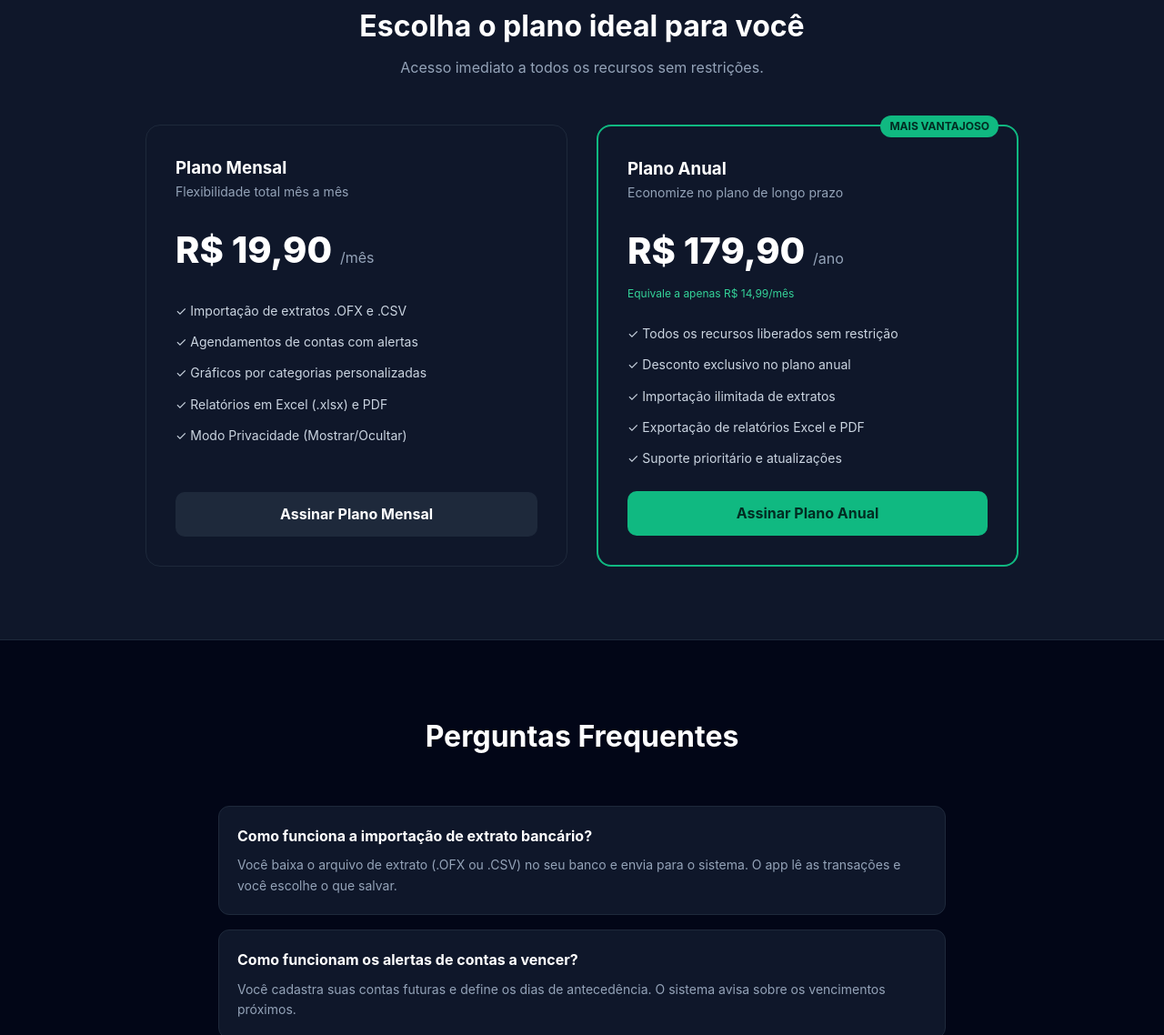
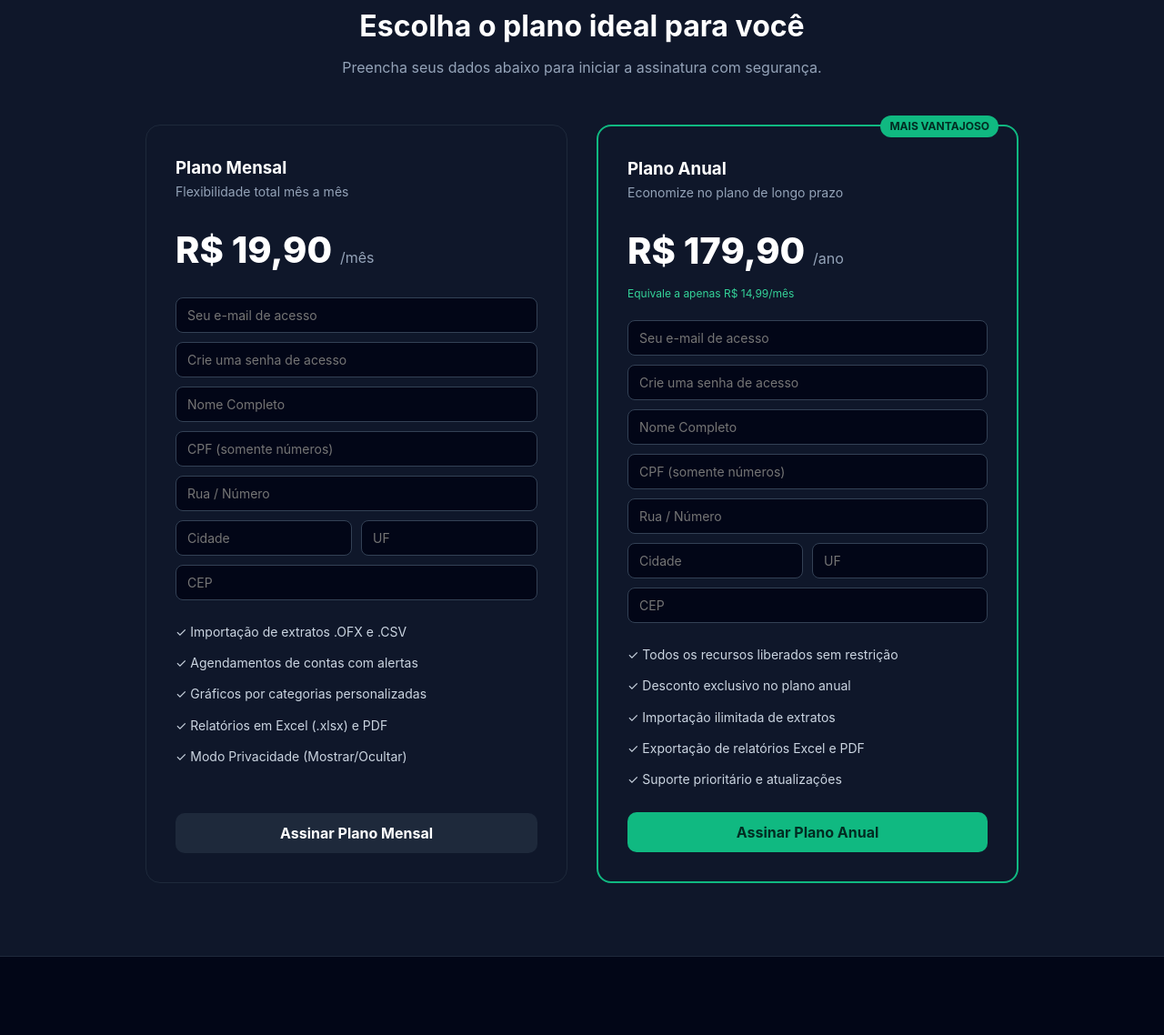
Before and after one commit to gtdueli/meu-controle-financeiro-landing, a website: page index.html in a window 1280 px wide. Shown: the part 2185-3323 px from the top of the page at 91% size. Drawn offline with Linux system fonts and the light colour scheme.

Commit message:
Implementa coleta de dados fiscais no frontend e cadastro de cliente no Stripe

```diff
--- a/index.html
+++ b/index.html
@@ -22,8 +22,7 @@
     h1 { font-size: 2.75rem; color: #fff; margin-top: 20px; font-weight: 800; line-height: 1.2; }
     h1 span { color: #34d399; }
     .subtitle { color: #94a3b8; font-size: 1.125rem; margin-top: 20px; max-width: 700px; margin-left: auto; margin-right: auto; }
-.cta-btn {
-  display: inline-block; background: #10b981; color: #022c22; font-weight: bold; padding: 16px 32px; border-radius: 12px; text-decoration: none; margin-top: 30px; font-size: 1.125rem; transition: 0.2s; position: relative;z-index: 10;}
+    .cta-btn { display: inline-block; background: #10b981; color: #022c22; font-weight: bold; padding: 16px 32px; border-radius: 12px; text-decoration: none; margin-top: 30px; font-size: 1.125rem; transition: 0.2s; position: relative; z-index: 10; }
 
     /* Mockup/Imagem */
     .mockup-container { max-width: 900px; margin: 50px auto 0; background: rgba(30, 41, 59, 0.5); border: 1px solid #334155; padding: 12px; border-radius: 16px; }
@@ -41,7 +40,7 @@
     .card h3 { color: #fff; margin-bottom: 8px; font-size: 1.25rem; }
     .card p { color: #94a3b8; font-size: 0.875rem; }
 
-    /* Pricing */
+    /* Pricing & Checkout Form */
     .pricing-section { padding: 80px 20px; max-width: 1000px; margin: 0 auto; }
     .grid-2 { display: grid; grid-template-columns: repeat(auto-fit, minmax(300px, 1fr)); gap: 32px; margin-top: 40px; }
     .price-card { background: #0f172a; border: 1px solid #1e293b; padding: 32px; border-radius: 16px; display: flex; flex-direction: column; justify-content: space-between; }
@@ -52,7 +51,14 @@
     .price-sub { font-size: 0.75rem; color: #34d399; }
     .price-list { list-style: none; margin: 24px 0; }
     .price-list li { color: #cbd5e1; font-size: 0.875rem; margin-bottom: 12px; }
-    .btn-plan { display: block; text-align: center; padding: 12px; border-radius: 10px; text-decoration: none; font-weight: bold; transition: 0.2s; }
+
+    /* Campos de Cadastro Fiscal */
+    .billing-form { margin-top: 20px; margin-bottom: 20px; display: flex; flex-direction: column; gap: 10px; }
+    .billing-form input { background: #020617; border: 1px solid #334155; color: #fff; padding: 10px 12px; border-radius: 8px; font-size: 0.875rem; width: 100%; }
+    .billing-form input:focus { border-color: #10b981; outline: none; }
+    .form-row { display: flex; gap: 10px; }
+
+    .btn-plan { display: block; text-align: center; padding: 12px; border-radius: 10px; text-decoration: none; font-weight: bold; transition: 0.2s; border: none; cursor: pointer; width: 100%; font-size: 1rem; }
     .btn-plan-normal { background: #1e293b; color: #fff; }
     .btn-plan-normal:hover { background: #334155; }
     .btn-plan-featured { background: #10b981; color: #022c22; }
@@ -146,7 +152,7 @@
   <section id="planos" class="pricing-section">
     <div class="section-title">
       <h2>Escolha o plano ideal para você</h2>
-      <p>Acesso imediato a todos os recursos sem restrições.</p>
+      <p>Preencha seus dados abaixo para iniciar a assinatura com segurança.</p>
     </div>
 
     <div class="grid-2">
@@ -156,6 +162,20 @@
           <h3 style="color: #fff;">Plano Mensal</h3>
           <p style="color: #94a3b8; font-size: 0.875rem;">Flexibilidade total mês a mês</p>
           <div class="price">R$ 19,90 <span>/mês</span></div>
+
+          <div class="billing-form" id="form-monthly">
+            <input type="email" id="email-monthly" placeholder="Seu e-mail de acesso" required />
+            <input type="password" id="password-monthly" placeholder="Crie uma senha de acesso" required />
+            <input type="text" id="name-monthly" placeholder="Nome Completo" required />
+            <input type="text" id="cpf-monthly" placeholder="CPF (somente números)" maxlength="14" required />
+            <input type="text" id="street-monthly" placeholder="Rua / Número" required />
+            <div class="form-row">
+              <input type="text" id="city-monthly" placeholder="Cidade" required />
+              <input type="text" id="state-monthly" placeholder="UF" maxlength="2" required />
+            </div>
+            <input type="text" id="zipCode-monthly" placeholder="CEP" maxlength="8" required />
+          </div>
+
           <ul class="price-list">
             <li>✓ Importação de extratos .OFX e .CSV</li>
             <li>✓ Agendamentos de contas com alertas</li>
@@ -164,7 +184,7 @@
             <li>✓ Modo Privacidade (Mostrar/Ocultar)</li>
           </ul>
         </div>
-        <a href="https://buy.stripe.com/test_aFa6oI8z17X3f51dEW5Rm00" class="btn-plan btn-plan-normal">Assinar Plano Mensal</a>
+        <button type="button" onclick="iniciarCheckout('monthly')" class="btn-plan btn-plan-normal">Assinar Plano Mensal</button>
       </div>
 
       <!-- PLANO ANUAL -->
@@ -175,6 +195,20 @@
           <p style="color: #94a3b8; font-size: 0.875rem;">Economize no plano de longo prazo</p>
           <div class="price">R$ 179,90 <span>/ano</span></div>
           <p class="price-sub">Equivale a apenas R$ 14,99/mês</p>
+
+          <div class="billing-form" id="form-yearly">
+            <input type="email" id="email-yearly" placeholder="Seu e-mail de acesso" required />
+            <input type="password" id="password-yearly" placeholder="Crie uma senha de acesso" required />
+            <input type="text" id="name-yearly" placeholder="Nome Completo" required />
+            <input type="text" id="cpf-yearly" placeholder="CPF (somente números)" maxlength="14" required />
+            <input type="text" id="street-yearly" placeholder="Rua / Número" required />
+            <div class="form-row">
+              <input type="text" id="city-yearly" placeholder="Cidade" required />
+              <input type="text" id="state-yearly" placeholder="UF" maxlength="2" required />
+            </div>
+            <input type="text" id="zipCode-yearly" placeholder="CEP" maxlength="8" required />
+          </div>
+
           <ul class="price-list">
             <li>✓ Todos os recursos liberados sem restrição</li>
             <li>✓ Desconto exclusivo no plano anual</li>
@@ -183,7 +217,7 @@
             <li>✓ Suporte prioritário e atualizações</li>
           </ul>
         </div>
-        <a href="https://buy.stripe.com/test_4gMbJ2aH9gtzg951We5Rm01" class="btn-plan btn-plan-featured">Assinar Plano Anual</a>
+        <button type="button" onclick="iniciarCheckout('yearly')" class="btn-plan btn-plan-featured">Assinar Plano Anual</button>
       </div>
     </div>
   </section>
@@ -213,5 +247,59 @@
     <p>© 2026 Meu Controle Financeiro. Todos os direitos reservados.</p>
   </footer>
 
+  <!-- SCRIPT DE INTEGRAÇÃO COM A API -->
+  <script>
+    async function iniciarCheckout(planType) {
+      const email = document.getElementById(`email-${planType}`).value;
+      const password = document.getElementById(`password-${planType}`).value;
+      const name = document.getElementById(`name-${planType}`).value;
+      const cpf = document.getElementById(`cpf-${planType}`).value;
+      const street = document.getElementById(`street-${planType}`).value;
+      const city = document.getElementById(`city-${planType}`).value;
+      const state = document.getElementById(`state-${planType}`).value;
+      const zipCode = document.getElementById(`zipCode-${planType}`).value;
+
+      if (!email || !password || !name || !cpf || !street || !city || !state || !zipCode) {
+        alert('Por favor, preencha todos os campos cadastrais e fiscais antes de continuar.');
+        return;
+      }
+
+      const btn = event.target;
+      const originalText = btn.innerText;
+      btn.innerText = 'Processando...';
+      btn.disabled = true;
+
+      try {
+        const response = await fetch('/api/create-checkout', {
+          method: 'POST',
+          headers: { 'Content-Type': 'application/json' },
+          body: JSON.stringify({
+            email,
+            password,
+            plan: planType,
+            name,
+            cpf,
+            address: { street, city, state, zipCode }
+          })
+        });
+
+        const data = await response.json();
+
+        if (data.url) {
+          window.location.href = data.url;
+        } else {
+          alert('Erro ao criar sessão de pagamento: ' + (data.error || 'Erro desconhecido'));
+          btn.innerText = originalText;
+          btn.disabled = false;
+        }
+      } catch (err) {
+        console.error('Erro:', err);
+        alert('Ocorreu um erro de conexão ao tentar processar o pagamento.');
+        btn.innerText = originalText;
+        btn.disabled = false;
+      }
+    }
+  </script>
+
 </body>
 </html>
```
Also changed, not shown: api/create-checkout.js (+3 -4 lines).
